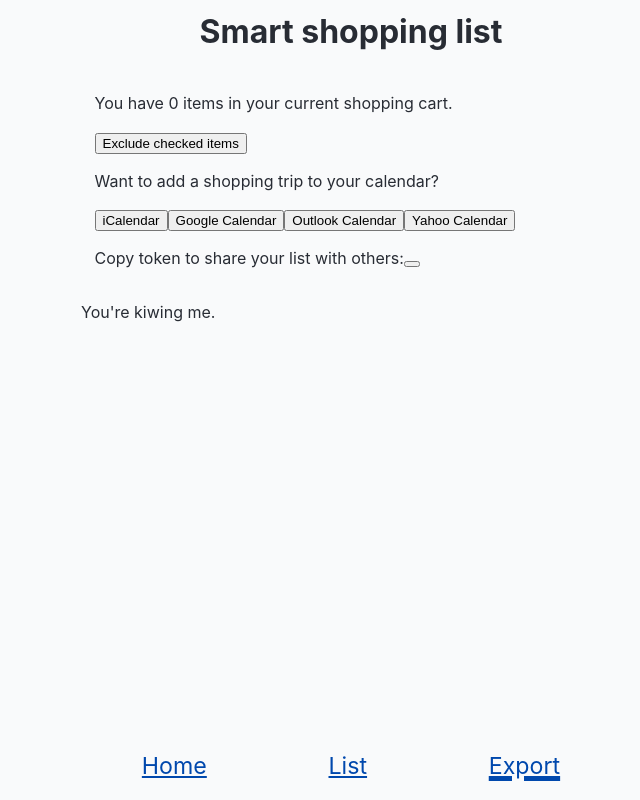
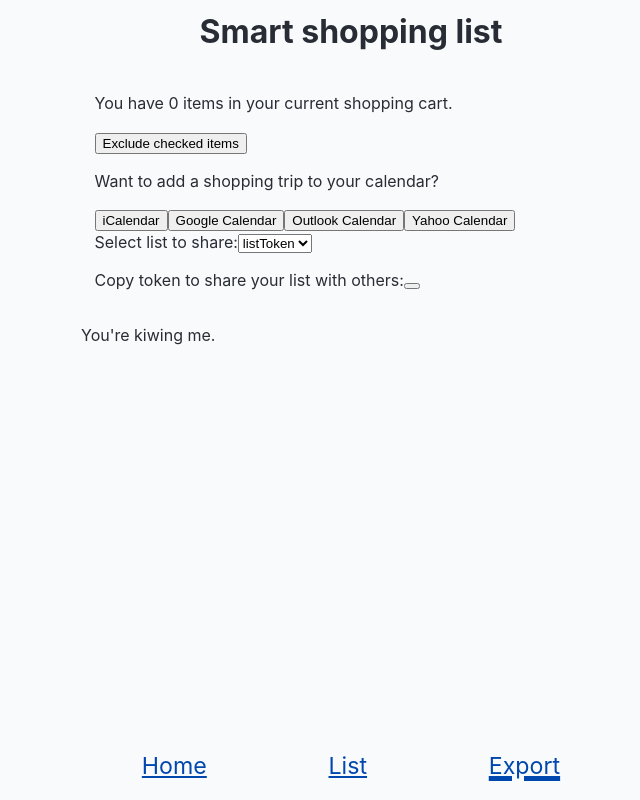
Before and after one commit to the-collab-lab/tcl-46-smart-shopping-list, a React (Vite) app: page /export in a window 1280 px wide. Shown: the whole page, without its empty margins (289-929 px from the left). Built offline with nearby package versions, Linux system fonts and the light colour scheme.

Commit message:
added dropdown to update list to share

```diff
--- a/src/components/CopyToken.tsx
+++ b/src/components/CopyToken.tsx
@@ -1,15 +1,18 @@
 import { useState, useEffect } from 'react';
+import { getUserListsArr } from '../utils';
 
-export function Copytoken({ listToken }) {
-	//for dropdown later
+export function Copytoken({ listToken, /*setListToken,*/ userList }) {
 	const [copied, setCopied] = useState('');
 
-	// need listName to add dropdown to update listToken for sharing. listName is currently provided only within List component
-	// ref AddItem for listName
+	// this echoes List but is not a shared context
+	const [selectedListToken, setSelectedListToken] = useState(listToken);
+	const updateSelectedList = (e) => {
+		setSelectedListToken(e.target.value);
+	};
 
 	const copyToken = () => {
 		navigator.clipboard
-			.writeText(listToken)
+			.writeText(selectedListToken)
 			.then(() => setCopied('Copied!'))
 			.catch(() => setCopied('Not Copied.'));
 	};
@@ -20,10 +23,24 @@ export function Copytoken({ listToken }) {
 
 	return (
 		<div>
+			<label htmlFor="userList">
+				Select list to share:
+				<select
+					value={selectedListToken}
+					onChange={updateSelectedList}
+					id="userList"
+				>
+					{getUserListsArr(userList).map(([name, token]) => (
+						<option key={token} value={token}>
+							{name}
+						</option>
+					))}
+				</select>
+			</label>
 			<p>
 				Copy token to share your list with others:
 				<button onClick={copyToken} id="token">
-					{copied ? copied : listToken}
+					{copied ? copied : selectedListToken}
 				</button>
 			</p>
 		</div>
--- a/src/views/Export.tsx
+++ b/src/views/Export.tsx
@@ -4,11 +4,17 @@ import { MyContext } from '../App';
 import { Copytoken } from '../components/Copytoken';
 export function Export() {
 	const [adjustedData] = useContext(MyContext).adjustedDataCtx;
-	const [listToken] = useContext(MyContext).listTokenCtx;
+	const [listToken, setListToken] = useContext(MyContext).listTokenCtx;
+	const [userList] = useContext(MyContext).userListCtx;
+
 	return (
 		<>
 			<Calendar listOfShoppingListItems={adjustedData} />
-			<Copytoken listToken={listToken} />
+			<Copytoken
+				listToken={listToken}
+				setListToken={setListToken}
+				userList={userList}
+			/>
 		</>
 	);
 }
--- a/src/views/List.tsx
+++ b/src/views/List.tsx
@@ -35,7 +35,6 @@ export function List() {
 	const [adjustedData, setAdjustedData] = useContext(MyContext).adjustedDataCtx;
 
 	const [listName, setListName] = useState('');
-	// const [exclude, setExclude] = useState(false);
 
 	const sortedFullList = useMemo(() => comparePurchaseUrgency(data), [data]);
 	useEffect(() => {
```
